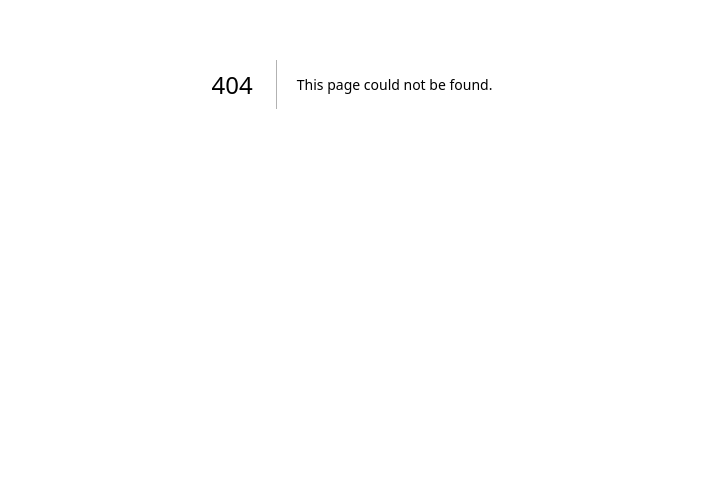
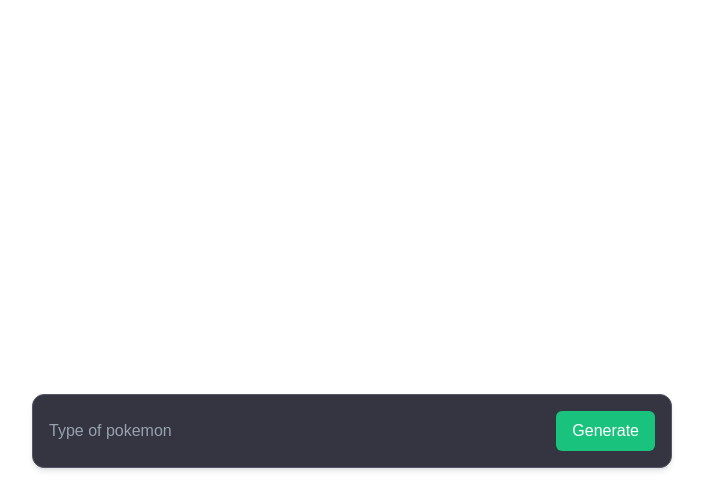
Before and after one commit to soumyakhatri/Next.js-AI, a Next.js app: page /ui/structured-array in a window 1280 px wide. Before the commit this address had no page. Shown: the part 316-800 px from the top of the page, without its empty margins (288-991 px from the left). Built offline with nearby package versions, Linux system fonts and the light colour scheme.

Commit message:
Structured Array

```diff
--- /dev/null
+++ b/src/app/api/structured-array/route.ts
@@ -0,0 +1,19 @@
+import { openai } from "@ai-sdk/openai"
+import { streamObject } from "ai"
+import { pokemonSchema } from "./schema"
+
+export async function POST(req: Request) {
+    try {
+        const { type } = await req.json()
+        const result = streamObject({
+            model: openai("gpt-4.1-nano"),
+            schema: pokemonSchema,
+            output: "array",
+            prompt: `Generate a list of 5 ${type} pokemon`,
+        })
+        return result.toTextStreamResponse()
+    } catch (error) {
+        return new Response("Something went wrong", { status: 500 })
+    }
+
+}
--- /dev/null
+++ b/src/app/api/structured-array/schema.ts
@@ -0,0 +1,8 @@
+import z from "zod";
+
+export const pokemonSchema = z.object({
+    name: z.string(),
+    abilties: z.array(z.string())
+})
+
+export const pokemonUiSchema = z.array(pokemonSchema)
--- a/src/app/api/structured-data/route.ts
+++ b/src/app/api/structured-data/route.ts
@@ -1,5 +1,5 @@
 import { openai } from "@ai-sdk/openai";
-import { recipeSchema } from "./recipeSchema";
+import { recipeSchema } from "./schema";
 import { streamObject } from "ai";
 
 export async function POST(req: Request) {
--- /dev/null
+++ b/src/app/ui/structured-array/page.tsx
@@ -0,0 +1,67 @@
+"use client"
+import { pokemonUiSchema } from "@/app/api/structured-array/schema"
+import { experimental_useObject as useObject } from "@ai-sdk/react"
+import { useState } from "react"
+
+export default function StructuredArray() {
+    const [type, setType] = useState("")
+    const { submit, object, error, isLoading, stop } = useObject({
+        api: "/api/structured-array",
+        schema: pokemonUiSchema
+    })
+    return (
+        <>
+            {error && <div className="text-red-500 mb-4">{error.message}</div>}
+
+            {
+                object &&
+                <div className="max-w-2xl mx-auto px-4 pt-4 pb-32 min-h-screen">
+                    {object.map((pokemon, i) => (
+                        <div key={i} className="bg-[#444654] text-white p-6 rounded-xl border border-[#565869] shadow-sm mb-6">
+                            <div className="text-2xl font-semibold text-[#19c37d] mb-4">
+                                {pokemon?.name}
+                            </div>
+
+                            <div className="bg-[#444654] text-white p-6 rounded-xl border border-[#565869] shadow-sm mb-6">
+                                <div className="text-lg font-medium text-[#19c37d] mb-4">Abilities</div>
+                                <div className="space-y-3">
+                                    {pokemon?.abilties && pokemon.abilties.map((ability, abilityIndex) => {
+                                        return <div key={abilityIndex} className="bg-[#343541] p-3 rounded-lg border border-[#565869]">
+                                            <span className="text-white">{ability}</span>
+                                        </div>
+                                    })}
+                                </div>
+                            </div>
+                        </div>
+                    ))}
+                </div>
+            }
+            <form onSubmit={(e) => {
+                e.preventDefault()
+                setType("")
+                submit({
+                    type
+                })
+            }} className="fixed bottom-4 left-0 right-0 mx-auto max-w-2xl px-4">
+                <div className="flex items-center gap-2 bg-[#343541] p-4 rounded-xl border border-[#565869] shadow-md">
+                    <input
+                        placeholder="Type of pokemon"
+                        className="flex-1 bg-transparent outline-none text-white placeholder-gray-400"
+                        value={type}
+                        onChange={(e) => setType(e.target.value)}
+                    />
+                    {!isLoading ? <button
+                        type="submit"
+                        disabled={isLoading || !type.trim()}
+                        className="text-white bg-[#19c37d] hover:bg-[#16ab6a] px-4 py-2 rounded-md transition-colors duration-200"
+                    >
+                        Generate
+                    </button> : <button
+                        className="bg-red-500 text-white px-4 py-2 rounded hover:bg-red-600 transition-colors duration-200"
+                        onClick={stop}
+                    >Stop</button>}
+                </div>
+            </form>
+        </>
+    )
+}
--- a/src/app/ui/structured-data/page.tsx
+++ b/src/app/ui/structured-data/page.tsx
@@ -1,6 +1,6 @@
 "use client"
 
-import { recipeSchema } from "@/app/api/structured-data/recipeSchema"
+import { recipeSchema } from "@/app/api/structured-data/schema"
 import { experimental_useObject as useObject } from "@ai-sdk/react"
 import { useState } from "react"
 
@@ -60,7 +60,7 @@ export default function StructuredData() {
             }} className="fixed bottom-4 left-0 right-0 mx-auto max-w-2xl px-4">
                 <div className="flex items-center gap-2 bg-[#343541] p-4 rounded-xl border border-[#565869] shadow-md">
                     <input
-                        placeholder="Ask me anything..."
+                        placeholder="Name a dish"
                         className="flex-1 bg-transparent outline-none text-white placeholder-gray-400"
                         value={dishName}
                         onChange={(e) => setDishName(e.target.value)}
```
Also changed, not shown: src/app/api/structured-data/schema.ts (renamed from src/app/api/structured-data/recipeSchema.ts).
